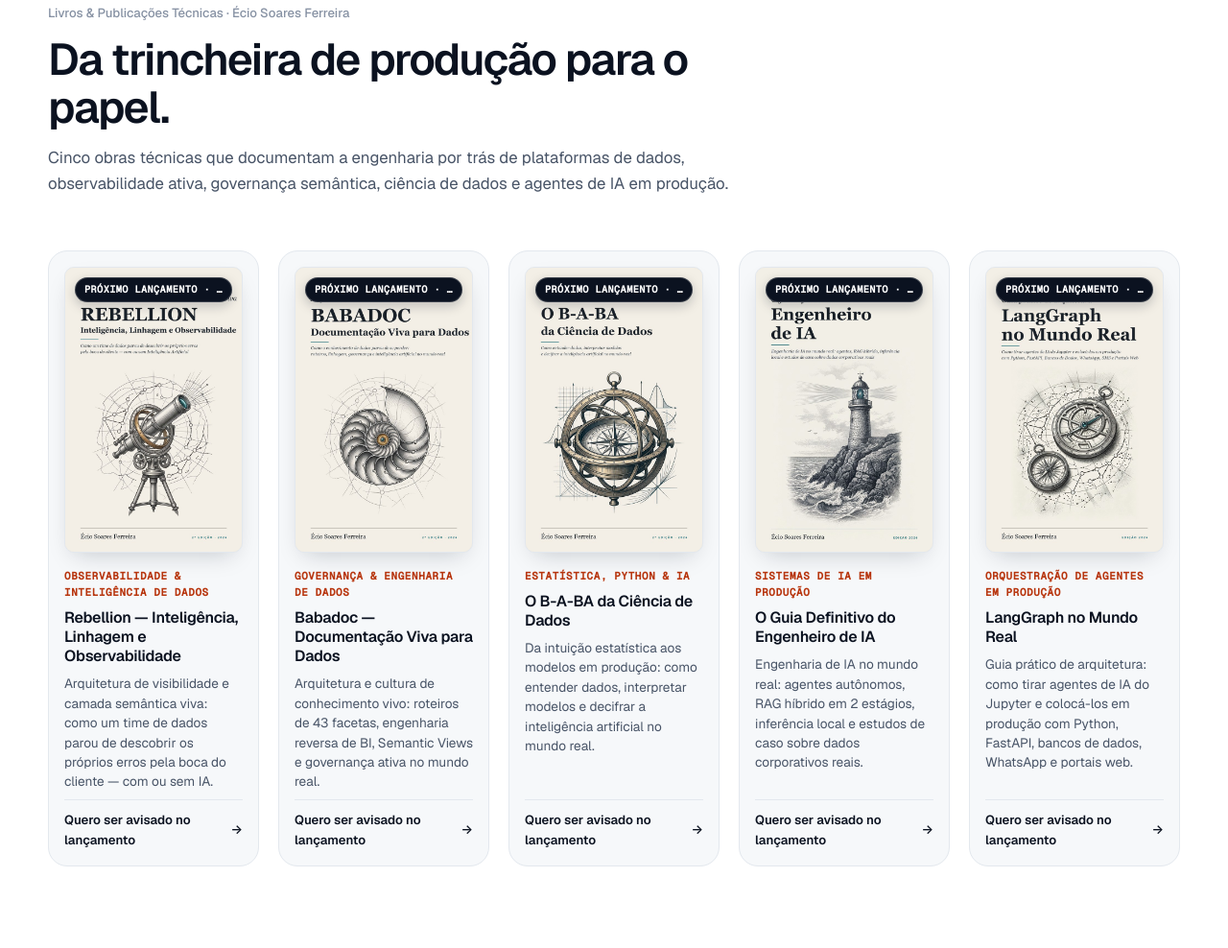
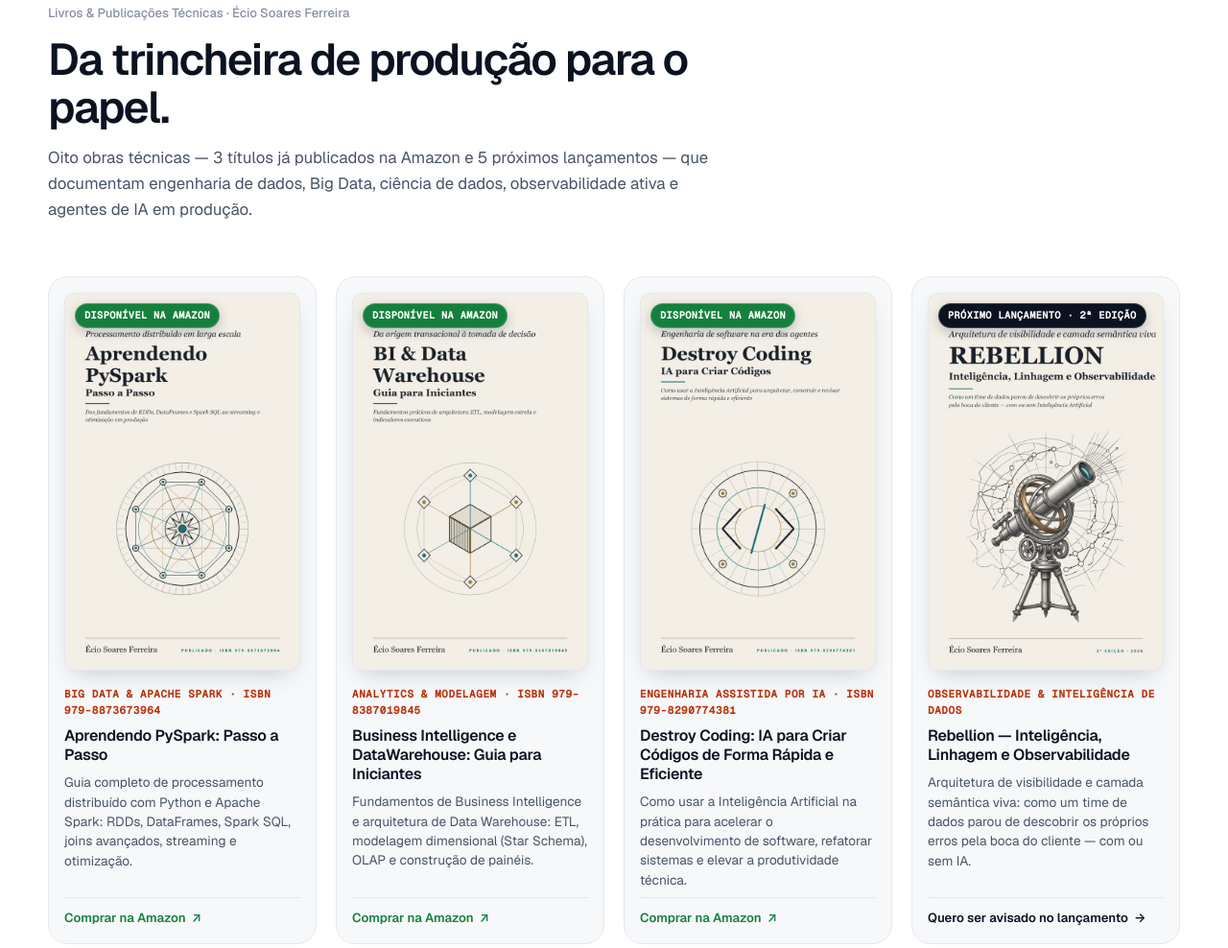
Before and after one commit to esferreira/esferreira.github.io, a plain HTML site: page index.html in a window 1280 px wide. Shown: the part 9030-10018 px from the top of the page at 96% size. Drawn offline with nearby package versions, Linux system fonts and the light colour scheme.

Commit message:
feat(site): add 3 published Amazon books (PySpark, BI & DW, Destroy Coding) to #livros

```diff
--- a/index.html
+++ b/index.html
@@ -553,10 +553,49 @@
         <div class="head">
           <p class="eyebrow">Livros &amp; Publicações Técnicas · Écio Soares Ferreira</p>
           <h2>Da trincheira de produção para o papel.</h2>
-          <p class="head__lead">Cinco obras técnicas que documentam a engenharia por trás de plataformas de dados, observabilidade ativa, governança semântica, ciência de dados e agentes de IA em produção.</p>
+          <p class="head__lead">Oito obras técnicas — 3 títulos já publicados na Amazon e 5 próximos lançamentos — que documentam engenharia de dados, Big Data, ciência de dados, observabilidade ativa e agentes de IA em produção.</p>
         </div>
 
         <div class="books-grid">
+          <article class="book-card">
+            <div class="book-card__cover">
+              <span class="book-badge book-badge--published">Disponível na Amazon</span>
+              <img src="assets/books/capa-aprendendo-pyspark.jpg" alt="Capa do livro Aprendendo PySpark: Passo a Passo" width="640" height="1024" loading="lazy" />
+            </div>
+            <div class="book-card__body">
+              <span class="book-card__kicker">Big Data &amp; Apache Spark · ISBN 979-8873673964</span>
+              <h3>Aprendendo PySpark: Passo a Passo</h3>
+              <p>Guia completo de processamento distribuído com Python e Apache Spark: RDDs, DataFrames, Spark SQL, joins avançados, streaming e otimização.</p>
+              <a href="https://www.amazon.com.br/s?k=9798873673964+Aprendendo+PySpark+Ecio+Ferreira" target="_blank" rel="noopener noreferrer" class="book-card__cta book-card__cta--amazon">Comprar na Amazon <span aria-hidden="true">↗</span></a>
+            </div>
+          </article>
+
+          <article class="book-card">
+            <div class="book-card__cover">
+              <span class="book-badge book-badge--published">Disponível na Amazon</span>
+              <img src="assets/books/capa-bi-datawarehouse.jpg" alt="Capa do livro Business Intelligence e DataWarehouse: Guia para Iniciantes" width="640" height="1024" loading="lazy" />
+            </div>
+            <div class="book-card__body">
+              <span class="book-card__kicker">Analytics &amp; Modelagem · ISBN 979-8387019845</span>
+              <h3>Business Intelligence e DataWarehouse: Guia para Iniciantes</h3>
+              <p>Fundamentos de Business Intelligence e arquitetura de Data Warehouse: ETL, modelagem dimensional (Star Schema), OLAP e construção de painéis.</p>
+              <a href="https://www.amazon.com.br/s?k=9798387019845+Business+Intelligence+DataWarehouse+Ecio+Ferreira" target="_blank" rel="noopener noreferrer" class="book-card__cta book-card__cta--amazon">Comprar na Amazon <span aria-hidden="true">↗</span></a>
+            </div>
+          </article>
+
+          <article class="book-card">
+            <div class="book-card__cover">
+              <span class="book-badge book-badge--published">Disponível na Amazon</span>
+              <img src="assets/books/capa-destroy-coding.jpg" alt="Capa do livro Destroy Coding: Como usar a Inteligência Artificial para criar códigos" width="640" height="1024" loading="lazy" />
+            </div>
+            <div class="book-card__body">
+              <span class="book-card__kicker">Engenharia Assistida por IA · ISBN 979-8290774381</span>
+              <h3>Destroy Coding: IA para Criar Códigos de Forma Rápida e Eficiente</h3>
+              <p>Como usar a Inteligência Artificial na prática para acelerar o desenvolvimento de software, refatorar sistemas e elevar a produtividade técnica.</p>
+              <a href="https://www.amazon.com.br/s?k=9798290774381+Destroy+Coding+Ecio+Ferreira" target="_blank" rel="noopener noreferrer" class="book-card__cta book-card__cta--amazon">Comprar na Amazon <span aria-hidden="true">↗</span></a>
+            </div>
+          </article>
+
           <article class="book-card">
             <div class="book-card__cover">
               <span class="book-badge book-badge--launch">Próximo Lançamento · 2ª Edição</span>
--- a/styles.css
+++ b/styles.css
@@ -973,10 +973,10 @@ h3 { font-size: 1.12rem; font-weight: 600; letter-spacing: -.015em; }
   }
 }
 
-/* ---------- Vitrine de Livros (Próximos Lançamentos) ---------- */
+/* ---------- Vitrine de Livros (Publicados & Próximos Lançamentos) ---------- */
 .books-grid {
   display: grid;
-  grid-template-columns: repeat(5, 1fr);
+  grid-template-columns: repeat(4, 1fr);
   gap: 20px;
   align-items: stretch;
 }
@@ -1033,6 +1033,11 @@ h3 { font-size: 1.12rem; font-weight: 600; letter-spacing: -.015em; }
   color: #fff;
   border: 1px solid rgba(255, 255, 255, .18);
 }
+.book-badge--published {
+  background: var(--ok);
+  color: #fff;
+  border: 1px solid rgba(255, 255, 255, .22);
+}
 .book-card__body {
   display: flex;
   flex-direction: column;
@@ -1072,9 +1077,15 @@ h3 { font-size: 1.12rem; font-weight: 600; letter-spacing: -.015em; }
 .book-card__cta:hover {
   color: var(--ember-ink);
 }
+.book-card__cta--amazon {
+  color: var(--ok);
+}
+.book-card__cta--amazon:hover {
+  color: #0b5d2b;
+}
 @media (max-width: 1120px) {
   .books-grid {
-    grid-template-columns: repeat(3, 1fr);
+    grid-template-columns: repeat(2, 1fr);
   }
 }
 @media (max-width: 760px) {
```
Also changed, not shown: assets/books/capa-aprendendo-pyspark.jpg (added), assets/books/capa-bi-datawarehouse.jpg (added), assets/books/capa-destroy-coding.jpg (added).
